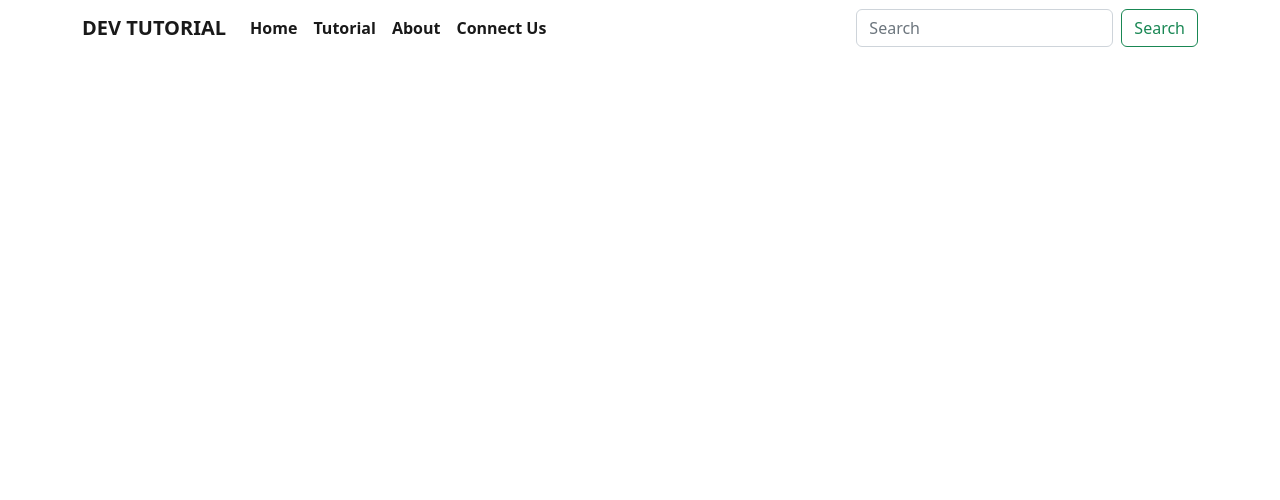
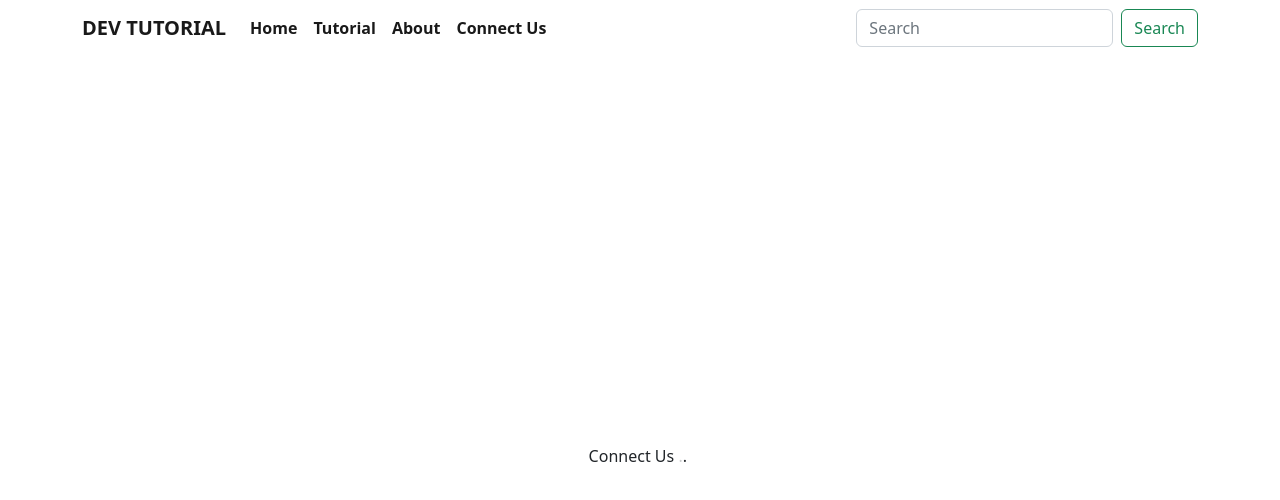
Before and after one commit to abdullahalmasudpersonal/DevTutorial_client, a React (Create React App) app: page /connect_us in a window 1280 px wide. Shown: the top 500 px of the page. Built offline with nearby package versions, Linux system fonts and the light colour scheme.

Commit message:
add connect us

```diff
--- a/src/App.js
+++ b/src/App.js
@@ -2,6 +2,7 @@ import { Route, Routes } from 'react-router-dom';
 import '../node_modules/bootstrap/dist/css/bootstrap.min.css';
 import '../node_modules/bootstrap/dist/js/bootstrap.min';
 import About from './Pages/About/About';
+import ConnectUs from './Pages/ConnectUs/ConnectUs';
 import Home from './Pages/Home/Home';
 import Header from "./Pages/Shared/Header/Header";
 import Tutorials from './Pages/Tutorials/Tutorials';
@@ -15,6 +16,7 @@ function App() {
        <Route path='/' element={<Home/>} />
        <Route path='/tutorials' element={<Tutorials/>} />
        <Route path='/about' element={<About/>} />
+       <Route path='/connect_us' element={<ConnectUs/>} />
         </Routes>
 
     </div>
--- /dev/null
+++ b/src/Pages/ConnectUs/ConnectUs.js
@@ -0,0 +1,13 @@
+import React from 'react';
+
+const ConnectUs = () => {
+    return (
+        <div>
+             <div style={{height:'800px'}} className='d-flex justify-content-center align-items-center'>
+            <div  class="loader">Connect Us<span class="loader__dot">.</span><span class="loader__dot">.</span><span class="loader__dot">.</span><span class="loader__dot">.</span></div>
+        </div>
+        </div>
+    );
+};
+
+export default ConnectUs;
--- a/src/Pages/Shared/Header/Header.js
+++ b/src/Pages/Shared/Header/Header.js
@@ -25,7 +25,8 @@ const Header = () => {
                                 <Link to='/about' style={{ textDecoration: 'none' }}><a class="nav-link active fw-bold" aria-current="page" >About</a></Link>
                             </li>
                             <li class="nav-item">
-                                <a class="nav-link active fw-bold" aria-current="page" >Connect Us</a>
+                                <Link  to='/connect_us' style={{ textDecoration: 'none' }}>      <a class="nav-link active fw-bold" aria-current="page" >Connect Us</a></Link>
+
                             </li>
                             {/* <li class="nav-item dropdown">
                                 <a class="nav-link dropdown-toggle" href="#" role="button" data-bs-toggle="dropdown" aria-expanded="false">
```
Also changed, not shown: src/Pages/ConnectUs/ConnectUs.css (added).
